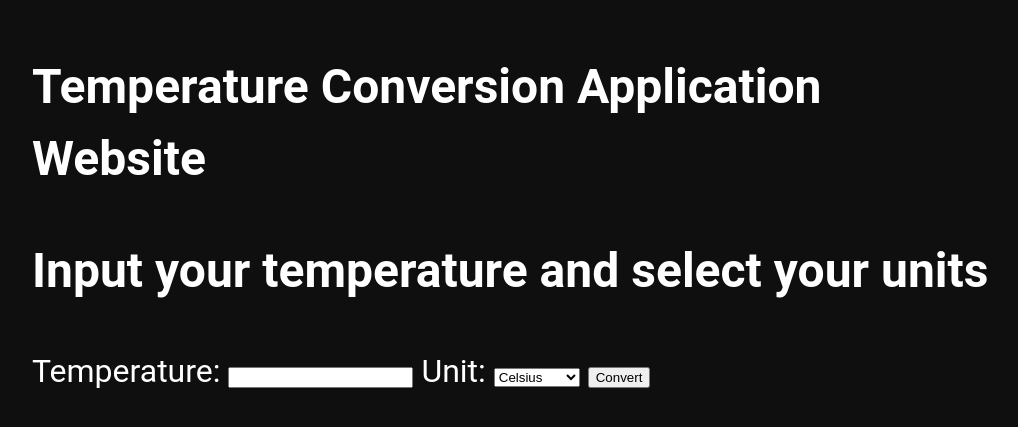
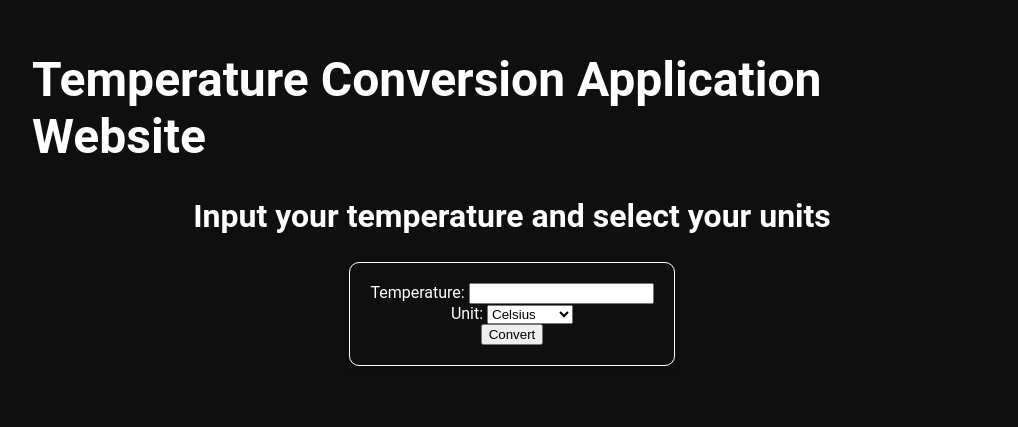
Before and after one commit to bnelsonemail/temp_conversion, a plain HTML site: page temp_conv.html in a window 1280 px wide. Shown: the part 141-568 px from the top of the page, without its empty margins (128-1146 px from the left). Drawn offline with Linux system fonts and the light colour scheme.

Commit message:
add divs to give better control, css revisions to center text and border around container

```diff
--- a/styles.css
+++ b/styles.css
@@ -5,8 +5,9 @@ html {
 
 body {
     font-family: 'Roboto', sans-serif;
-    font-size: 2rem;
-    line-height: 1.5;
+
+    justify-content: center;
+    align-items: center;
     color: white;
     background-color: #0f0f0f;
     margin: 5rem;
@@ -15,4 +16,40 @@ body {
 
 h1 {
     font-size: 3rem;
+    display: flex;
+    justify-content: center;
 }
+
+h2 {
+    font-size: 2rem;
+    display: flex;
+    justify-content: center;
+}
+
+.form-container {
+    display: flex;
+    justify-content: center;
+    align-items: center;
+    height: 100%;
+    width: 100%;
+}
+
+form {
+    display: flex;
+    flex-direction: column;
+    justify-content: center;
+    align-items: center;
+    border: 1px solid white;
+    padding: 20px;
+    border-radius: 10px;
+    box-shadow: 0 4px 8px 0 rgba(0, 0, 0, 0.2);
+}
+
+/*
+.temp-form {
+    position: relative;
+    justify-content: center;
+    align-items: center;
+
+}
+*/
--- a/temp_conv.html
+++ b/temp_conv.html
@@ -13,17 +13,23 @@
     </header>
     <main>
         <h2>Input your temperature and select your units</h2>
-        <form class="temp-form">
-            <label class="temp-form" for="temp">Temperature:</label>
-            <input class="temp-form" type="number" id="temp" name="temp" required>
-            <label class="temp-form" for="unit">Unit:</label>
-            <select id="unit" name="unit">
-                <option class="temp-form" value="celsius">Celsius</option>
-                <option class="temp-form" value="fahrenheit">Fahrenheit</option>
-                <option class="temp-form" value="kelvin">Kelvin</option>
-            </select>
-            <button id="btn" type="submit">Convert</button>
-        </form>
+        <div class="form-container">
+            <form>
+                <div class="temp-input">
+                    <label class="temp-input" for="temp">Temperature:</label>
+                    <input class="temp-input" type="number" id="temp" name="temp" required>
+                </div>
+                <div class="temp-units">
+                    <label class="temp-units" for="unit">Unit:</label>
+                    <select id="unit" name="unit">
+                        <option class="temp-units" value="celsius">Celsius</option>
+                        <option class="temp-units" value="fahrenheit">Fahrenheit</option>
+                        <option class="temp-units" value="kelvin">Kelvin</option>
+                    </select>
+                </div>
+                    <button id="btn" type="submit">Convert</button>
+            </form>
+        </div>
     </main>
 
 </body>
```
